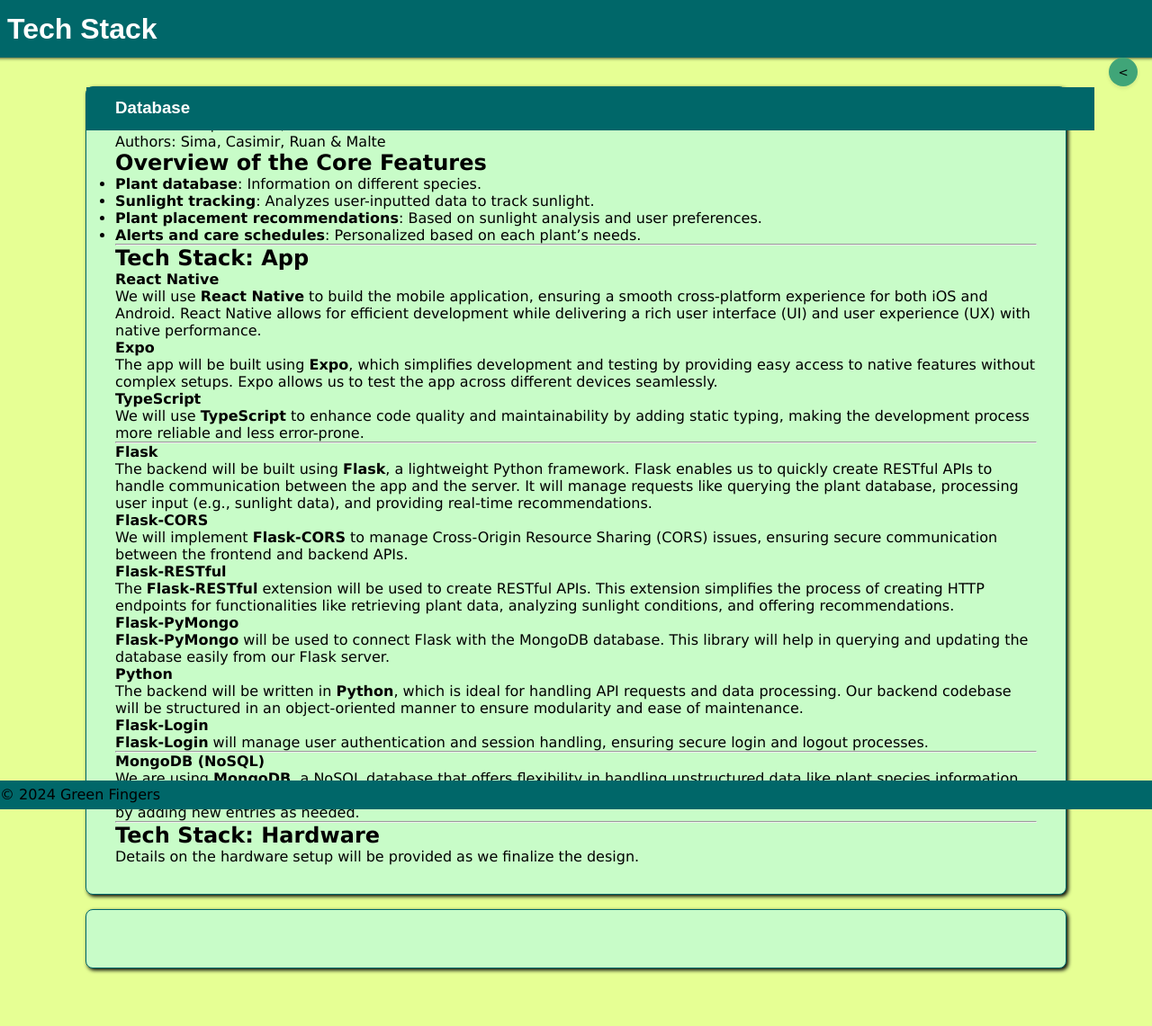
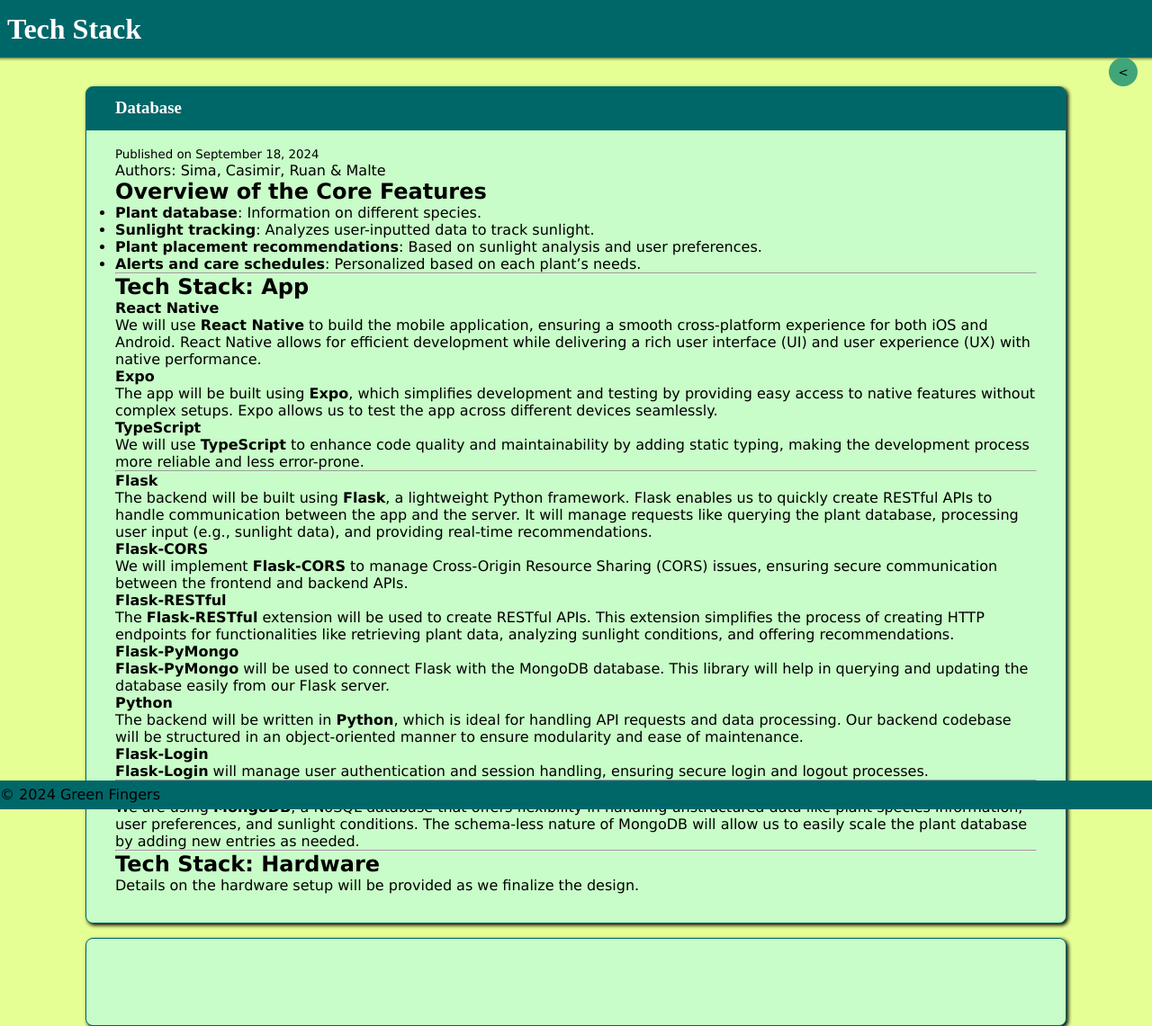
Before and after one commit to Green-Fingers-App/gardeningApp, a Jekyll site: the page built from docs/_posts/2024-09-18-tech-stack.md, in a window 1280 px wide. Shown: the whole page at 90% size. Built offline with Jekyll 4.4.1, drawn with Linux system fonts in a browser that asks for light colours; some web fonts are replaced; comment, search, counter and statistics services are not loaded.

Commit message:
Revert changes

```diff
--- a/docs/_config.yml
+++ b/docs/_config.yml
@@ -1,8 +1,8 @@
 title: Green Fingers
-description: >
-  Welcome to our blog about our garden app. We're glad you're here and would love to hear your feedback on our recent project changes. You can find them in the “Recent Posts” section.
-baseurl: "/gardeningApp"
-url: "https://dhbw-malte.github.io"
-theme: minima
+description: Welcome to our blog about our garden app. We're glad you're here and would love to hear your feedback on our recent project changes. You can find them in the “Recent Posts” section.
+baseurl: "" # Leave blank unless you have a custom domain
+baseurl: "/gardeningApp"  # This is important for correct URLs on GitHub Pages
+url: "https://dhbw-malte.github.io"  # Your main domain without the subdirectory
+theme: minima # Default GitHub Pages theme
 plugins:
   - jekyll-feed
--- a/docs/_layouts/post.html
+++ b/docs/_layouts/post.html
@@ -13,27 +13,18 @@
 </head>
 
 <body>
-  <!-- Header -->
   <header>
     <h1 class="page-title">{{ page.title }}</h1>
   </header>
-
-  <!-- Go Back Button -->
-  <a href="{{ site.url }}" target="_self">
+  <a href="https://dhbw-malte.github.io/gardeningApp/" target="_self">
     <button class="go-back-button" aria-label="go back">&lt;</button>
   </a>
-
-  <!-- Main Content -->
   <main class="grass-post-container">
     <p><small>Published on {{ page.date | date: "%B %d, %Y" }}</small></p>
     <p>Authors: {{ page.author }}</p>
     {{ content }}
   </main>
-
-  <!-- Gitalk Comments -->
   <div id="gitalk-container" class="grass-post-container"></div>
-
-  <!-- Footer -->
   <footer>
     <p>© {{ site.time | date: '%Y' }} {{ site.title }}</p>
   </footer>
@@ -66,5 +57,3 @@
   </script>
 
 </body>
-
-</html>
--- a/docs/assets/css/style.css
+++ b/docs/assets/css/style.css
@@ -1,6 +1,5 @@
 @import url('https://fonts.googleapis.com/css2?family=Protest+Guerrilla&display=swap');
 
-/* Color variables for easier theme management */
 :root {
   --primary: rgb(0, 103, 105);
   --secondary: rgb(64, 165, 120);
@@ -8,54 +7,51 @@
   --background: rgb(230, 255, 148);
 }
 
-/* General reset */
 * {
   font-family: Verdana, Geneva, Tahoma, sans-serif;
-  margin: 0;
+  margin: 0px;
   padding: 0;
-}
-
-/* Heading styles */
-h1,
-h3 {
-  font-family: 'Protest Guerrilla', sans-serif;
-  color: var(--detail);
 }
 
 h1 {
   height: 4rem;
   padding-left: 1rem;
   line-height: 4rem;
+  font-family: 'Protest Guerrilla';
+  color: var(--detail);
 }
 
 h3 {
-  padding: 0.75rem 0;
+  padding-top: 0.75rem;
+  padding-bottom: 0.75rem;
+  font-family: 'Protest Guerrilla';
+  color: var(--detail);
 }
 
-/* Body layout */
 body {
   display: flex;
   flex-direction: column;
+  justify-content: flex-start;
+  gap: 1rem;
   align-items: center;
   background-color: var(--background);
-  gap: 1rem;
 }
 
-/* List styles inside grass container */
 .grass-container ul {
   display: flex;
   gap: 1rem;
-  list-style: none;
+  list-style-type: none;
 }
 
 .grass-container li {
+  position: relative;
   background-color: var(--secondary);
   padding: 1rem;
   border-radius: 10px;
   box-shadow: 0 2px 4px 0 black;
   transition: all 200ms;
+  animation: slideInFromBottom 0.5s ease-out forwards;
   width: 100%;
-  animation: slideInFromBottom 0.5s ease-out forwards;
 }
 
 .grass-container li:hover {
@@ -64,10 +60,9 @@
 }
 
 .grass-container li:active {
-  transform: scale(0.95);
+  scale: 0.95;
 }
 
-/* Page title styling */
 .page-title {
   background-color: var(--primary);
   color: white;
@@ -76,7 +71,6 @@
   box-shadow: 0 0 4px 0 black;
 }
 
-/* Footer styling */
 footer {
   background-color: var(--primary);
   position: fixed;
@@ -86,28 +80,6 @@
   width: 100vw;
 }
 
-/* Go back button */
-.go-back-button {
-  position: fixed;
-  top: 4rem;
-  right: 1rem;
-  width: 2rem;
-  height: 2rem;
-  background-color: var(--secondary);
-  padding: 0.5rem;
-  border-radius: 50%;
-  border: none;
-  box-shadow: 0 2px 4px rgba(0, 0, 0, 0.1);
-  transition: all 200ms;
-  z-index: 10;
-}
-
-.go-back-button:hover {
-  background-color: var(--detail);
-  cursor: pointer;
-}
-
-/* Animations */
 @keyframes slideInFromBottom {
   from {
     transform: translateY(100%);
@@ -120,22 +92,36 @@
   }
 }
 
-/* Shared container styles */
-.grass-container,
-.grass-post-container {
+.grass-container {
   position: relative;
-  padding: 2em;
+  padding: 2em 2em;
   background-color: rgb(200, 252, 200);
-  border: 1px solid var(--primary);
+  border: solid 1px;
+  border-color: var(--primary);
   border-radius: 8px;
   width: 80%;
+  overflow: hidden;
+  padding-top: 4rem;
   box-shadow: 2px 2px 4px 0 black;
   animation: slideInFromBottom 0.5s ease-out forwards;
   opacity: 0;
 }
 
-/* Title styles inside containers */
-.grass-container h3,
+.grass-post-container {
+  position: relative;
+  padding: 2em 2em;
+  background-color: rgb(200, 252, 200);
+  border: solid 1px;
+  border-color: var(--primary);
+  border-radius: 8px;
+  width: 80%;
+  overflow: hidden;
+  padding-top: 4rem;
+  box-shadow: 2px 2px 4px 0 black;
+  animation: slideInFromBottom 0.5s ease-out forwards;
+  opacity: 0;
+}
+
 .grass-post-container h3 {
   position: absolute;
   top: 0;
@@ -146,3 +132,27 @@
   padding-left: 2rem;
   color: white;
 }
+
+.grass-container h3 {
+  position: absolute;
+  top: 0;
+  left: 0;
+  background-color: var(--primary);
+  height: 1.5rem;
+  width: 100%;
+  padding-left: 2rem;
+  color: white;
+}
+
+.go-back-button {
+  position: fixed;
+  width: 2rem;
+  height: 2rem;
+  top: 4rem;
+  right: 1rem;
+  background-color: var(--secondary);
+  padding: 0.5rem;
+  border-radius: 1000px;
+  border: none;
+  z-index: 10;
+}
```
Also changed, not shown: docs/_layouts/default.html (+4 -4 lines).
